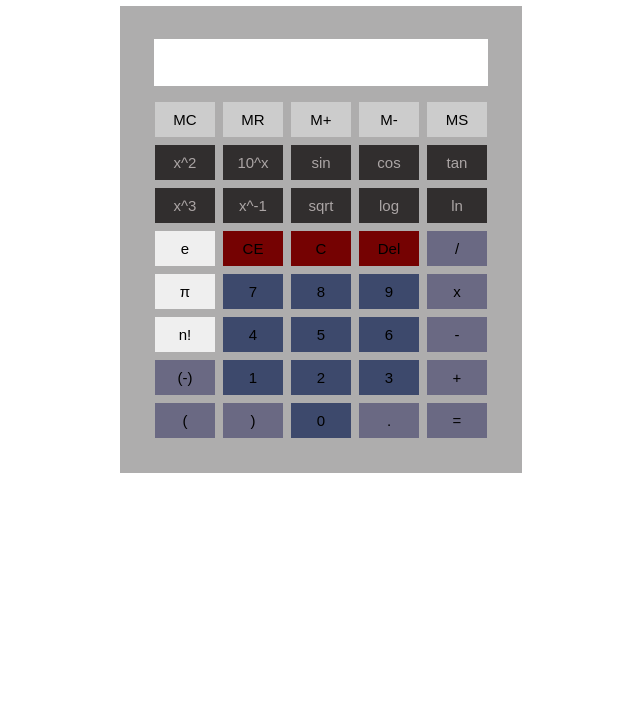
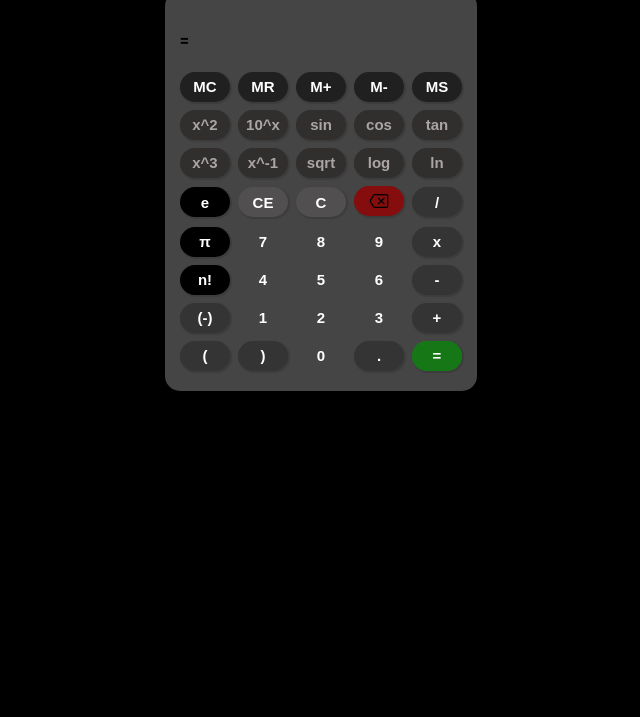
Before and after one commit to EugeKWZ/CalculadoraCientifica, a plain HTML site: page index.html in a window 1280 px wide. Shown: the part 83-800 px from the top of the page, without its empty margins (319-959 px from the left). Drawn offline with Linux system fonts and the light colour scheme.

Commit message:
Add files via upload

```diff
--- a/index.html
+++ b/index.html
@@ -8,6 +8,7 @@
     <link rel="stylesheet" href="style.css">
     <script src="logic.js"></script>
     <title>Calculadora científica</title>
+    <link rel="shortcut icon" href="iconcalculator.png" type="image/x-icon">
 </head>
 
 <body>
@@ -18,6 +19,7 @@
         <table>
             <tr>
                 <th colspan="5">
+                    <span>=</span>
                     <input id="displayBox" type="text" readonly>
                 </th>
             </tr>
@@ -120,7 +122,7 @@
                 </td>
                 <td>
                     <div class="displaytable-cell" id="bDelete">
-                        <button class="button redbutton" type="button" onclick="calculadora.eraseLastInput()">Del</button>
+                        <button class="button redbutton" type="button" onclick="calculadora.eraseLastInput()"><img src="iconborrar.png" alt=""></button>
                     </div>
                 </td>
                 <td>
--- a/style.css
+++ b/style.css
@@ -1,25 +1,35 @@
-@import url("https://fonts.googleapis.com/css2?family=Roboto:wght@100;400;700&display=swap");
+@import url('https://fonts.googleapis.com/css2?family=Rubik:wght@300;400&display=swap');
 
 body {
-  font-family: "Roboto", sans-serif;
+  font-family: 'Rubik', sans-serif;
   display: flex;
   flex-direction: column;
   align-items: center;
+  background-color: black;
+  letter-spacing: 3px;
+}
+
+header{
+  color: white;
+  font-size: small;
 }
 
 input {
   text-align: right;
-  background-color: white;
-  width: 330px;
+  background-color:  rgb(69, 69, 69);
+  width: 260px;
   margin-bottom: 10px;
   font-size: 40px;
   border:none;
+  color: white;
+  letter-spacing: 2px;
 }
 
 table {
   display: inline-block;
-  padding: 30px;
-  background-color: rgb(174, 173, 173);
+  padding: 15px 10px;
+  background-color: rgb(69, 69, 69);
+  border-radius: 15px;
 }
 
 .displaytable {
@@ -31,10 +41,15 @@ table {
 }
 
 .button {
-  width: 60px;
-  height: 35px;
+  width: 50px;
+  height: 30px;
   font-size: 15px;
+  font-weight: bold;
+  color: white;
+  background-color: black;
   border:none;
+  border-radius: 15px;
+  box-shadow: 1px 1px 1px 1px rgba(0, 0, 0, 0.128);
 }
 
 .blackbutton {
@@ -43,17 +58,40 @@ table {
 }
 
 .greenbutton {
-  background-color: #2221567b;
+  background-color: #2222227b;
 }
 
 .greybutton {
-  background-color: #cccccc;
+  background-color: #202020;
 }
 
 .bluebutton {
-  background-color: #1d2d5ac6;
+  background-color:transparent;
+  box-shadow: none;
 }
 
 .redbutton {
-  background-color: #750202;
+  background-color: #514f4f;
 }
+
+#bDelete .redbutton{
+  background-color: #850d0d;
+}
+
+#bDelete .redbutton:hover{
+  background-color: #780d0d;
+}
+
+#bDelete img{
+  margin: 4px auto;
+  width: 20px;
+}
+
+#bEquals{
+  background-color: rgb(9, 198, 9);
+  border-radius: 15px;
+}
+
+#bEquals:hover{
+  background-color: rgb(12, 173, 12);
+}
```
Also changed, not shown: iconborrar.png (added), iconcalculator.png (added).
